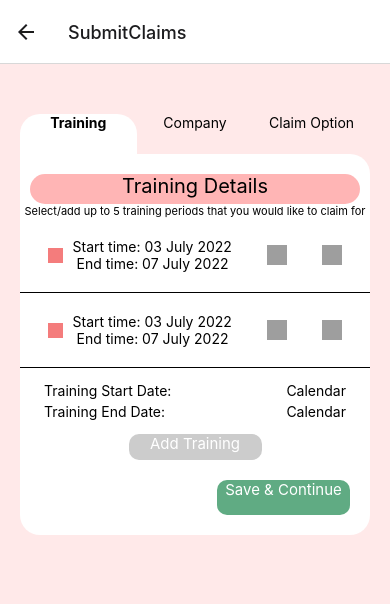
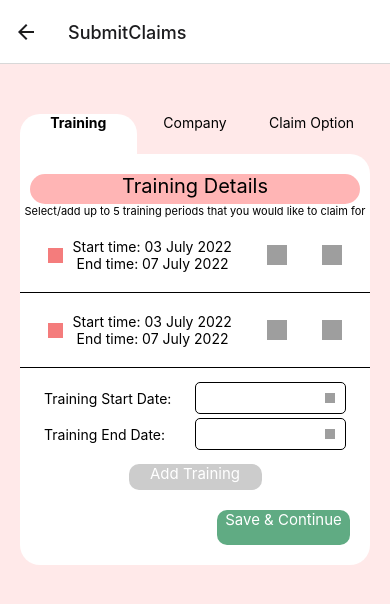
Before and after one commit to bryanlzl/AlphaGeeks-NSmen-Life-App, a React Native app in the folder app/: screen /SubmitClaims in a window 390 px wide. Shown: the top 604 px of the page. Built offline with nearby package versions, Linux system fonts and the light colour scheme; grey boxes are pictures that could not be loaded; what expo-linking would draw is missing.

Commit message:
[Edit] Calendar on Claims

```diff
--- a/app/components/claims/TrainingTab.tsx
+++ b/app/components/claims/TrainingTab.tsx
@@ -1,5 +1,5 @@
 import { useState } from "react";
-import { View, Text, Pressable, Image, TouchableOpacity } from "react-native";
+import { View, Text, Pressable, Image, TouchableOpacity, TextInput } from "react-native";
 import CalendarComponent from "../CalendarComponent";
 
 export default function Training({ nextPage }) {
@@ -53,6 +53,8 @@ export default function Training({ nextPage }) {
     setTrainingDetails(temp);
   };
 
+  const [warning, setWarning] = useState(false);
+
   return (
     <View
       elevation={2}
@@ -73,7 +75,6 @@ export default function Training({ nextPage }) {
         Training Details
       </Text>
       <Text style={{ fontSize: 11 }}>Select/add up to 5 training periods that you would like to claim for</Text>
-
       {trainingDetails.map((details, index) => (
         <View
           key={index}
@@ -108,17 +109,49 @@ export default function Training({ nextPage }) {
           </TouchableOpacity>
         </View>
       ))}
-
       <View style={{ width: "100%", paddingHorizontal: 20, paddingTop: 10, display: "flex", justifyContent: "center" }}>
         <View style={{ margin: 2, display: "flex", flexDirection: "column", justifyContent: "space-between" }}>
-          <View style={{ margin: 2, display: "flex", flexDirection: "row", justifyContent: "space-between" }}>
+          <View style={{ margin: 2, display: "flex", flexDirection: "row", justifyContent: "space-between", alignItems: "center" }}>
             <Text>Training Start Date:</Text>
-            <Text>Calendar</Text>
-            {/* <CalendarComponent /> */}
+            <View
+              style={{
+                borderWidth: 1,
+                paddingHorizontal: 10,
+                borderRadius: 5,
+                display: "flex",
+                flexDirection: "row",
+                justifyContent: "center",
+                alignItems: "center",
+                width: "50%",
+              }}
+            >
+              <TextInput style={{ width: "100%", height: 30, padding: 5 }} />
+              <Image
+                style={{ width: 10, height: 10, marginHorizontal: 10, position: "absolute", right: 0 }}
+                source={{ uri: "https://i.imgur.com/QAn8q92.png" }}
+              />
+            </View>
           </View>
-          <View style={{ margin: 2, display: "flex", flexDirection: "row", justifyContent: "space-between" }}>
+          <View style={{ margin: 2, display: "flex", flexDirection: "row", justifyContent: "space-between", alignItems: "center" }}>
             <Text>Training End Date:</Text>
-            <Text>Calendar</Text>
+            <View
+              style={{
+                borderWidth: 1,
+                paddingHorizontal: 10,
+                borderRadius: 5,
+                display: "flex",
+                flexDirection: "row",
+                justifyContent: "center",
+                alignItems: "center",
+                width: "50%",
+              }}
+            >
+              <TextInput style={{ width: "100%", height: 30, padding: 5 }} />
+              <Image
+                style={{ width: 10, height: 10, marginHorizontal: 10, position: "absolute", right: 0 }}
+                source={{ uri: "https://i.imgur.com/QAn8q92.png" }}
+              />
+            </View>
           </View>
         </View>
 
@@ -133,12 +166,20 @@ export default function Training({ nextPage }) {
         <View style={{ display: "flex", alignItems: "flex-end", paddingTop: 20 }}>
           <TouchableOpacity
             style={{ backgroundColor: "#60AB83", width: 133, height: 35, borderRadius: 10 }}
-            onPress={() => (isPassable() ? nextPage() : "")}
+            onPress={() => {
+              if (isPassable()) {
+                setWarning(false);
+                nextPage();
+              } else {
+                setWarning(true);
+              }
+            }}
           >
             <Text style={{ width: "100%", height: "100%", textAlign: "center", textAlignVertical: "center", fontSize: 15, color: "white" }}>
               Save & Continue
             </Text>
           </TouchableOpacity>
+          {warning && <Text style={{ fontSize: 10, color: "red", paddingHorizontal: 10 }}>Please check all checkbox</Text>}
         </View>
       </View>
     </View>
```
Also changed, not shown: app/components/CalendarComponent.tsx (+112 -92 lines).
